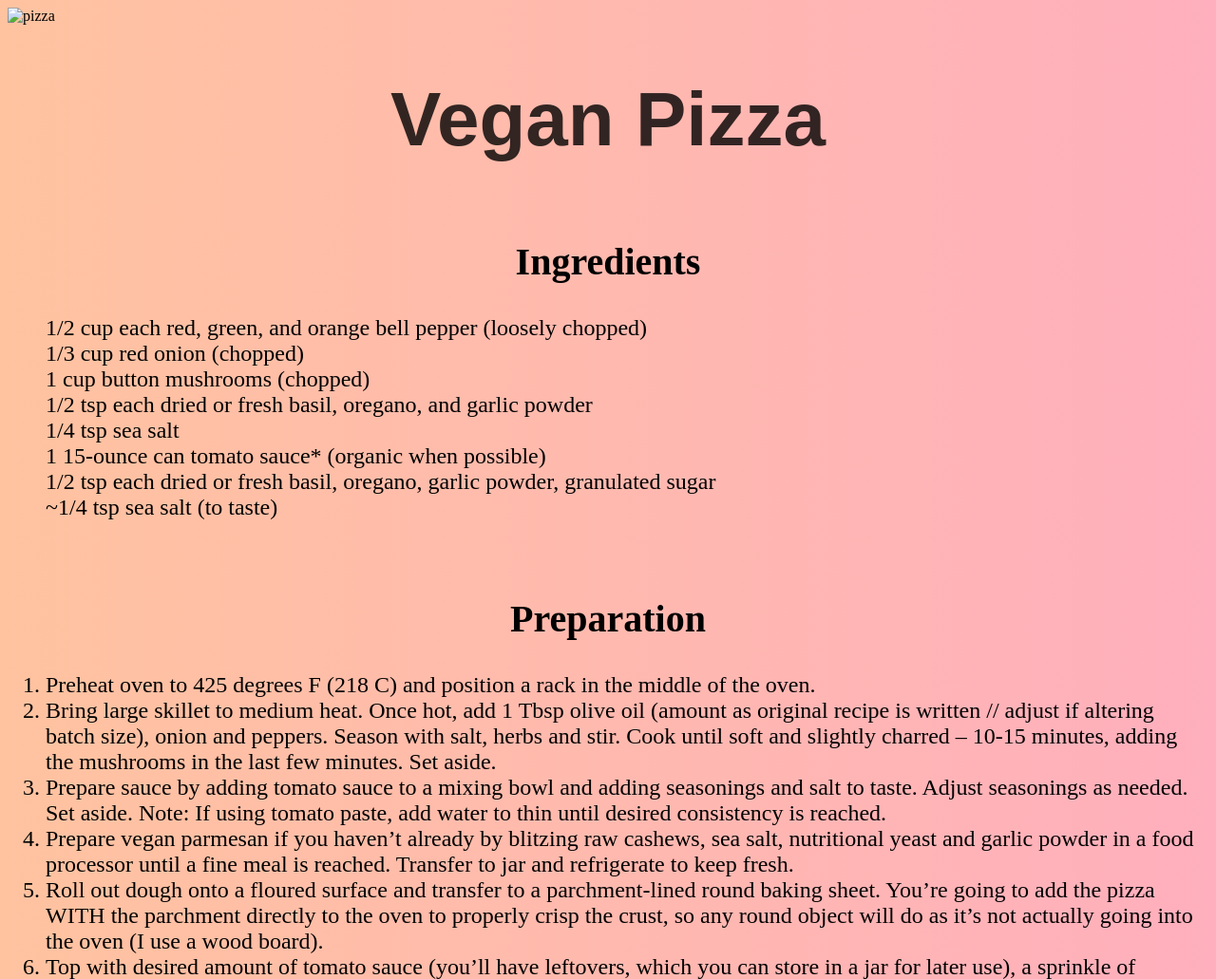
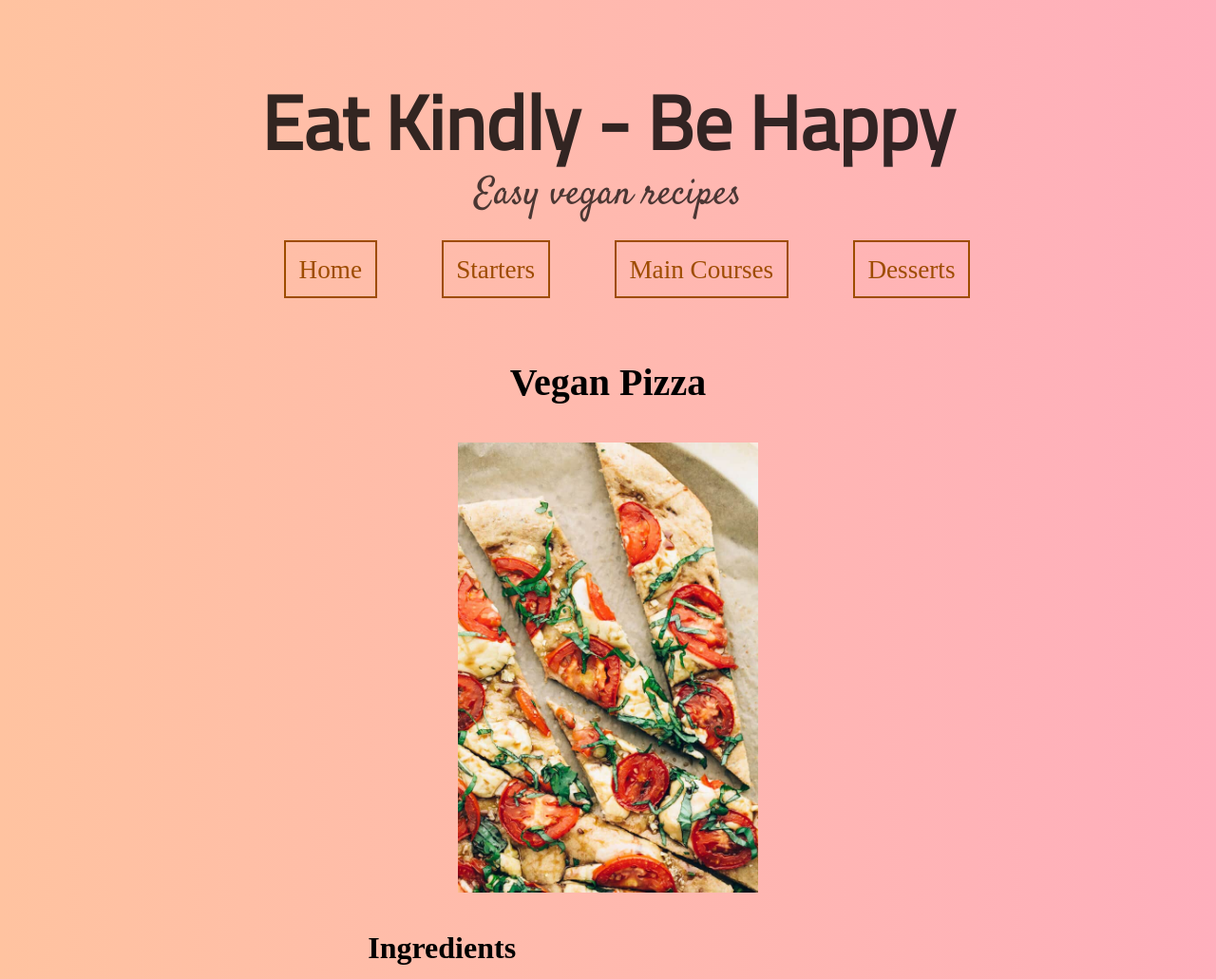
Before and after one commit to Adriennke/team-recipe, a plain HTML site: page recipes/main-course.html in a window 1280 px wide. Shown: the top 1031 px of the page at 95% size. Drawn offline with Linux system fonts and the light colour scheme; files that its build step writes are made by us from their sources.

Commit message:
Hope for the best

```diff
--- a/recipes/main-course.html
+++ b/recipes/main-course.html
@@ -1,16 +1,32 @@
 <!DOCTYPE html>
 <html lang="en">
+
 <head>
     <meta charset="UTF-8">
     <meta name="viewport" content="width=device-width, initial-scale=1.0">
     <meta http-equiv="X-UA-Compatible" content="ie=edge">
-    <link rel="stylesheet" href="main.css">
+    <link href="https://fonts.googleapis.com/css?family=Cairo|Satisfy&display=swap" rel="stylesheet">
+    <link rel="stylesheet" href="../main.css">
     <title>Pizza</title>
 </head>
+
 <body>
-    <img src="/images/pizza500x334.jpeg" width="500" height="334" alt="pizza">
-    <h1>Vegan Pizza</h1>
-    <h2>Ingredients</h2>
+    <header>
+        <h1>Eat Kindly - Be Happy</h1>
+        <h2 class="subheadline">Easy vegan recipes</h2>
+        <nav>
+            <ul id="nav-ul">
+                <li class="nav-li"><a href="../index.html">Home</a></li>
+                <li class="nav-li"><a href="starter.html">Starters</a></li>
+                <li class="nav-li"><a href="main-course.html">Main Courses</a></li>
+                <li class="nav-li"><a href="desert.html">Desserts</a></li>
+            </ul>
+        </nav>
+    </header>
+    <h2>Vegan Pizza</h2>
+    <img id="desert-img" src="../images/pizza680-1020.jpg" width="500" height="334" alt="pizza">
+    <div class="center-text">
+        <h3>Ingredients</h3>
         <ul>
             <li>1/2 cup each red, green, and orange bell pepper (loosely chopped) </li>
             <li>1/3 cup red onion (chopped)</li>
@@ -21,17 +37,37 @@
             <li>1/2 tsp each dried or fresh basil, oregano, garlic powder, granulated sugar</li>
             <li>~1/4 tsp sea salt (to taste)</li>
         </ul>
-    <h2>Preparation</h2>
+        <h3>Preparation</h3>
         <ol>
             <li>Preheat oven to 425 degrees F (218 C) and position a rack in the middle of the oven.</li>
-        <li>Bring large skillet to medium heat. Once hot, add 1 Tbsp olive oil (amount as original recipe is written // adjust if altering batch size), onion and peppers. Season with salt, herbs and stir. Cook until soft and slightly charred – 10-15 minutes, adding the mushrooms in the last few minutes. Set aside.</li>
-        <li>Prepare sauce by adding tomato sauce to a mixing bowl and adding seasonings and salt to taste. Adjust seasonings as needed. Set aside. Note: If using tomato paste, add water to thin until desired consistency is reached.</li>
-        <li>Prepare vegan parmesan if you haven’t already by blitzing raw cashews, sea salt, nutritional yeast and garlic powder in a food processor until a fine meal is reached. Transfer to jar and refrigerate to keep fresh.</li>
-        <li>Roll out dough onto a floured surface and transfer to a parchment-lined round baking sheet. You’re going to add the pizza WITH the parchment directly to the oven to properly crisp the crust, so any round object will do as it’s not actually going into the oven (I use a wood board).</li>
-        <li>Top with desired amount of tomato sauce (you’ll have leftovers, which you can store in a jar for later use), a sprinkle of parmesan cheese and the sautéed veggies</li>
-        <li>Use the baking sheet to gently slide the pizza (WITH the parchment underneath) directly onto the oven rack. The parchment will help prevent it from falling through.</li>
+            <li>Bring large skillet to medium heat. Once hot, add 1 Tbsp olive oil (amount as original recipe is written
+                //
+                adjust if altering batch size), onion and peppers. Season with salt, herbs and stir. Cook until soft and
+                slightly charred – 10-15 minutes, adding the mushrooms in the last few minutes. Set aside.</li>
+            <li>Prepare sauce by adding tomato sauce to a mixing bowl and adding seasonings and salt to taste. Adjust
+                seasonings as needed. Set aside. Note: If using tomato paste, add water to thin until desired
+                consistency is
+                reached.</li>
+            <li>Prepare vegan parmesan if you haven’t already by blitzing raw cashews, sea salt, nutritional yeast and
+                garlic powder in a food processor until a fine meal is reached. Transfer to jar and refrigerate to keep
+                fresh.</li>
+            <li>Roll out dough onto a floured surface and transfer to a parchment-lined round baking sheet. You’re going
+                to
+                add the pizza WITH the parchment directly to the oven to properly crisp the crust, so any round object
+                will
+                do as it’s not actually going into the oven (I use a wood board).</li>
+            <li>Top with desired amount of tomato sauce (you’ll have leftovers, which you can store in a jar for later
+                use),
+                a sprinkle of parmesan cheese and the sautéed veggies</li>
+            <li>Use the baking sheet to gently slide the pizza (WITH the parchment underneath) directly onto the oven
+                rack.
+                The parchment will help prevent it from falling through.</li>
             <li>Bake for 17-20 minutes or until crisp and golden brown.</li>
-        <li>Serve with remaining parmesan cheese, dried oregano and red pepper flake. Leftovers keep well – no need to reheat! Cold pizza is yum.</li>
+            <li>Serve with remaining parmesan cheese, dried oregano and red pepper flake. Leftovers keep well – no need
+                to
+                reheat! Cold pizza is yum.</li>
         </ol>
+    </div>
 </body>
+
 </html>
```
Also changed, not shown: images/pizza680-1020.jpg (added). Lines whose indentation alone changed are shown as unchanged.
